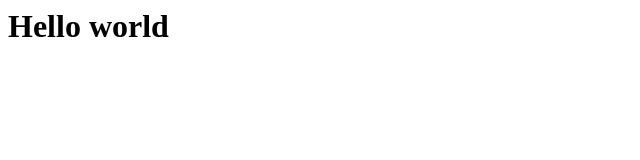
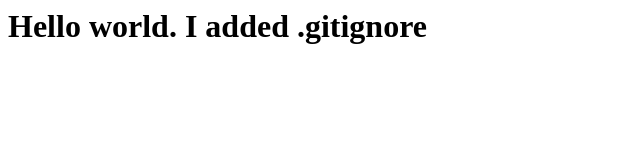
Before and after one commit to stanislavstoychev/basic-git-workflow, a plain HTML site: page index.html in a window 1280 px wide. Shown: the whole page, without its empty margins (0-640 px from the left). Drawn offline with Linux system fonts and the light colour scheme.

Commit message:
Add .gitignore

```diff
--- a/index.html
+++ b/index.html
@@ -1,6 +1,6 @@
 <html>
 	<head><title>Simple Webpage</title></head>
 	<body>
-		<h1>Hello world</h1>
+		<h1>Hello world. I added .gitignore</h1>
 	</body>
 </html>
```
